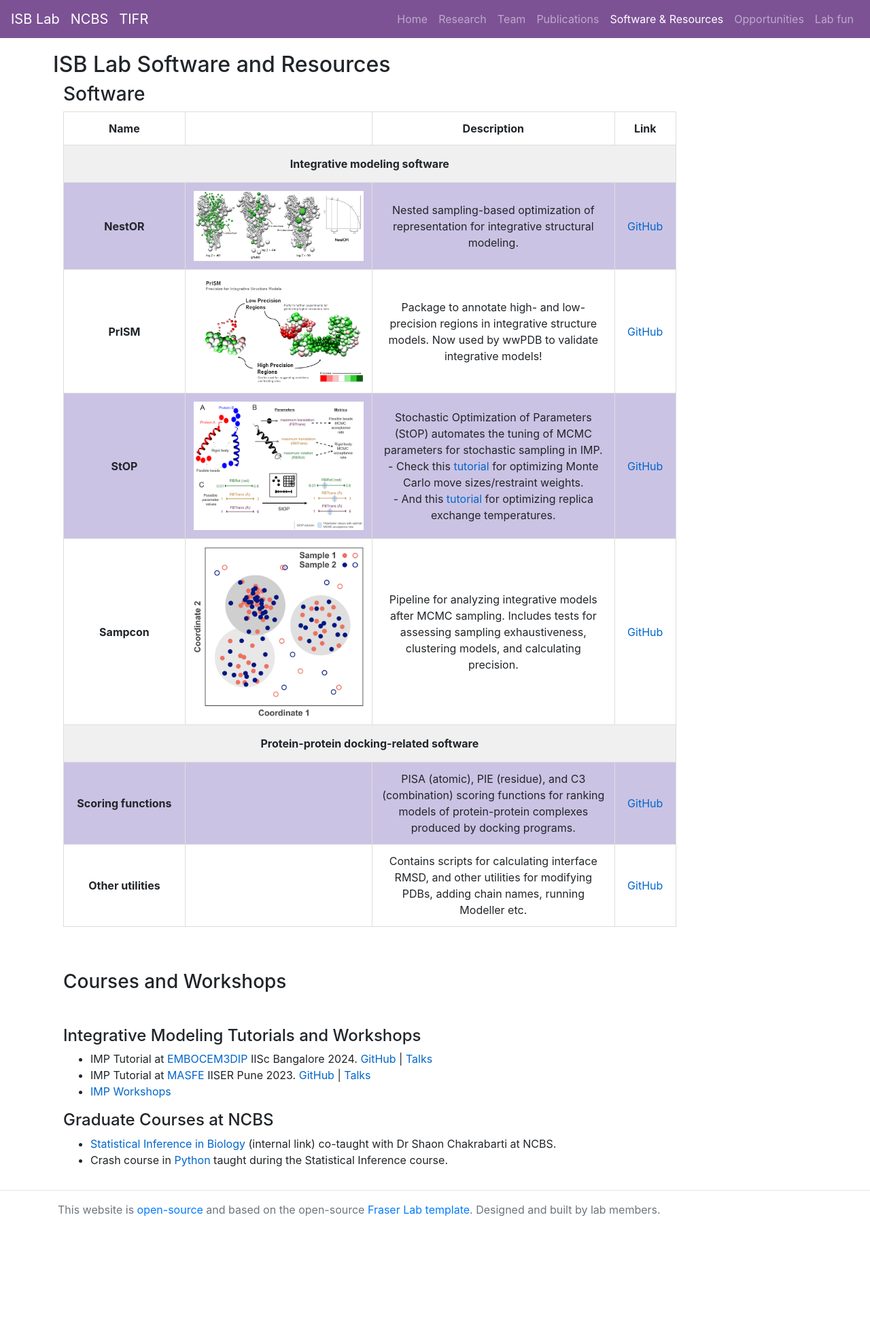
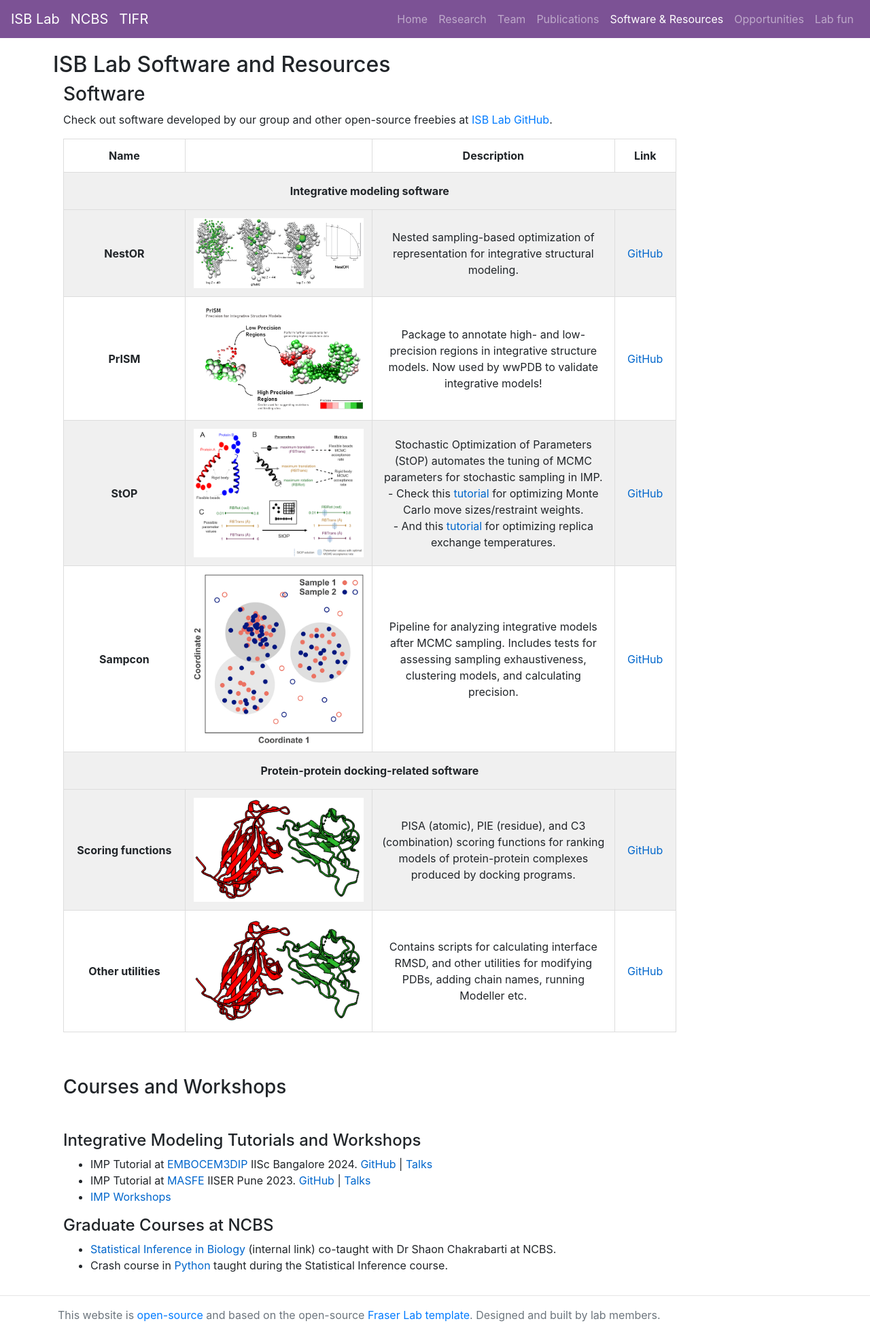
Before and after one commit to isblab/website, a Jekyll site: the page built from Software/index.md, in a window 1280 px wide. Shown: the whole page at 68% size. Built offline with Jekyll 4.4.1, drawn with Linux system fonts in a browser that asks for light colours; before the commit the page ends 1808 px from its top, so only the background shows below that.

Commit message:
Updating software page and fun pics caption

```diff
--- a/Software/index.md
+++ b/Software/index.md
@@ -7,6 +7,8 @@ group: Software
 <div class="container-fluid">
 
 <h3>Software</h3>
+
+Check out software developed by our group and other open-source freebies at [ISB Lab GitHub](https://github.com/isblab). <br>
 
 <table>
     <thead>
@@ -55,13 +57,13 @@ group: Software
         </tr>
         <tr class="row-light">
             <td style="text-align: center;">Scoring functions</td>
-            <td></td>
+            <td style="text-align: center;"><img src="/static/img/software/ppd.png" class="logo"></td>
             <td style="text-align: center;">PISA (atomic), PIE (residue), and C3 (combination) scoring functions for ranking models of protein-protein complexes produced by docking programs.</td>
             <td style="text-align: center;"><a href="https://github.com/isblab/dockingScripts/tree/main/capriScripts/potentials" class="link">GitHub</a></td>
         </tr>
         <tr class="row-dark">
             <td style="text-align: center;">Other utilities</td>
-            <td></td>
+            <td style="text-align: center;"><img src="/static/img/software/ppd.png" class="logo"></td>
             <td style="text-align: center;">Contains scripts for calculating interface RMSD, and other utilities for modifying PDBs, adding chain names, running Modeller etc.</td>
             <td style="text-align: center;"><a href="https://github.com/isblab/dockingScripts" class="link">GitHub</a></td>
         </tr>
@@ -71,13 +73,13 @@ group: Software
 <style>
     /* Add styles for alternating row colors */
     .row-light {
-        background-color: #CBC3E3; /* Light purple */
+        background-color: #f0f0f0; /* Light purple */
     }
     .row-dark {
         background-color: #ffffff; /* White */
     }
     .heading-row {
-        background-color: #f0f0f0; /* Light grey for headings */
+        background-color: #CBC3E3; /* Light grey for headings */
     }
     .link {
         color: #0066cc;
@@ -128,7 +130,7 @@ group: Software
 <h4>Graduate Courses at NCBS</h4>
 <ul>
     <li>
-        <a href="http://moodle.ncbs.res.in/course/view.php?id=107" class="link">Statistical Inference in Biology</a> (internal link) co-taught with Dr Shaon Chakrabarti at NCBS.
+        <a href="https://moodle.ncbs.res.in/enrol/index.php?id=165" class="link">Statistical Inference in Biology</a> (internal link) co-taught with Dr Shaon Chakrabarti at NCBS.
     </li>
     <li>
         Crash course in <a href="https://github.com/isblab/pycrash" class="link">Python</a> taught during the Statistical Inference course.
--- a/_layouts/fun.html
+++ b/_layouts/fun.html
@@ -24,13 +24,13 @@
 
       <div class="carousel-item">
 
-        <img class="img-fluid mx-auto d-block" style="max-width:60%;" src="/static/img/funpics/nestor_party.jpg" title="Published NestOR">
+        <img class="img-fluid mx-auto d-block" style="max-width:60%;" src="/static/img/funpics/nestor_party.jpg" title="NestOR party">
 
       </div>
 
       <div class="carousel-item">
 
-        <img class="img-fluid mx-auto d-block" style="max-width:60%;" src="/static/img/funpics/book_chapter.jpg" title="Published a book chapter">
+        <img class="img-fluid mx-auto d-block" style="max-width:60%;" src="/static/img/funpics/book_chapter.jpg" title="Book chapter party">
 
       </div>
 
```
Also changed, not shown: 404.md (deleted, +0 -8 lines), _members/04_omkar.md (deleted, +0 -8 lines), static/img/software/ppd.png (added), 2 other files.
